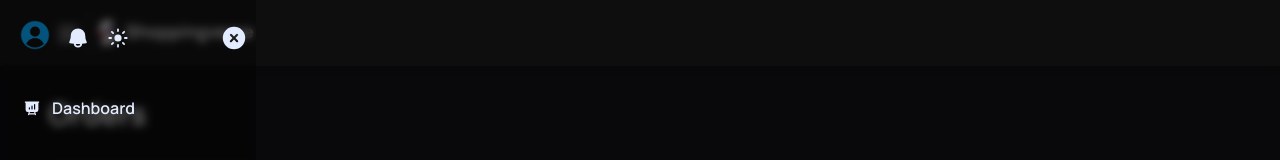
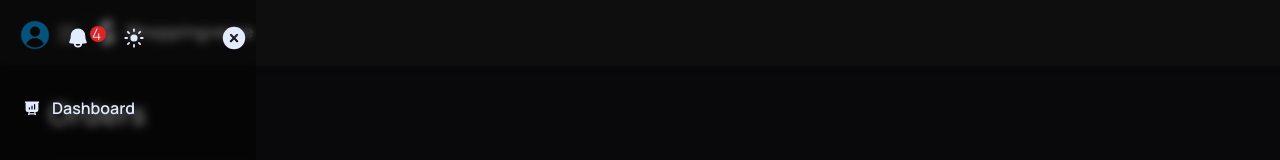
Before and after one commit to Soul-Coders/ecommerce-dapp, a Next.js app: page /seller/orders in a window 1280 px wide. Both pictures are taken after a click on the button 68 px from the left and 32 px from the top of the page. Shown: the top 160 px of the page. Built offline with nearby package versions, Linux system fonts and the light colour scheme.

Commit message:
Notifications dropdown

```diff
--- /dev/null
+++ b/components/sidebar/Notifications.jsx
@@ -0,0 +1,49 @@
+import { BellIcon } from '@heroicons/react/20/solid'
+
+import { useState } from 'react';
+
+const Notifications = () => {
+  const [invisible, setInvisible] = useState(true);
+  const notifications = ['PID is arriving tomorrow', 'PID is on a discounted rate', 'PID is on a discounted rate', 'PID arriving Wednesday']
+
+  return (
+    <div className='flex'>
+      <button
+        onClick={() => {
+          setInvisible(!invisible);
+        }}
+      >
+        <div className='flex justify-end'>
+            <BellIcon className="h-6 w-6 sm:inline cursor-pointer rounded"/>
+            {notifications.length && <div className='w-4 h-4 rounded-full bg-red-600 flex items-center p-0.5'>{notifications.length}</div> || ''}
+        </div>
+
+      </button>
+      <DropdownMenu
+        invisible={invisible}
+        notifications={notifications}
+      />
+    </div>
+  );
+}
+
+export default Notifications;
+
+const DropdownMenu = ({ invisible, notifications }) => {
+  return (
+    <div
+      className={`${
+        invisible && 'hidden'
+      } px-5 py-1 absolute bg-dimmed-black/80 rounded-md backdrop-blur-sm`}
+    >
+      <ul>
+        {notifications.map((notification) =>
+            <div>
+                <li className='p-3'>{notification}</li>
+                <div className='w-full border border-white/20'></div>
+            </div>
+        )}
+      </ul>
+    </div>
+  );
+};
--- a/components/sidebar/Sidebar.jsx
+++ b/components/sidebar/Sidebar.jsx
@@ -1,11 +1,12 @@
 import Link from 'next/link';
 import { useRouter } from 'next/router';
-import { XCircleIcon, SunIcon, BellIcon } from '@heroicons/react/20/solid';
+import { XCircleIcon, SunIcon } from '@heroicons/react/20/solid';
 
 import seller_sidebar from '../../utils/seller_sidebar';
 import buyer_sidebar from '../../utils/buyer_sidebar';
 
 import UserProfile from './UserProfile';
+import Notifications from './Notifications'
 
 const Sidebar = ({ onClick, collapsed }) => {
   const router = useRouter();
@@ -21,7 +22,7 @@ const Sidebar = ({ onClick, collapsed }) => {
           <div className="flex justify-between p-2">
             <div className="flex items-center space-x-4 font-light p-3">
               <UserProfile />
-              <BellIcon className="h-6 w-6 sm:inline" />
+              <Notifications />
               <SunIcon className="h-6 w-6 sm:inline" />
             </div>
             <button onClick={onClick}>
--- a/components/sidebar/UserProfile.jsx
+++ b/components/sidebar/UserProfile.jsx
@@ -6,7 +6,7 @@ import { ConnectionContext } from '../../context/ConnectionContext';
 
 import { ClipboardDocumentCheckIcon } from '@heroicons/react/20/solid';
 
-function UserProfile() {
+const UserProfile = () => {
   const [invisible, setInvisible] = useState(true);
   const { currentAccount } = useContext(ConnectionContext);
 
--- a/pages/seller/settings.jsx
+++ b/pages/seller/settings.jsx
@@ -2,10 +2,10 @@ import Page from '../../components/Page';
 
 const Settings = () => {
   return (
+      <Page>
+        <body class="text-blueGray-700 antialiased">
+
     <div>
-      <Page><body class="text-blueGray-700 antialiased">
-
-    <div id="root">
 
       <div class="relative md:ml-64 ">
 
@@ -217,19 +217,12 @@ const Settings = () => {
                 </div>
               </div>
             </div>
-
               </div>
             </div>
           </div>
-
         </div>
-
-
-
     </body>
-
     </Page>
-    </div>
   );
 };
 
```
